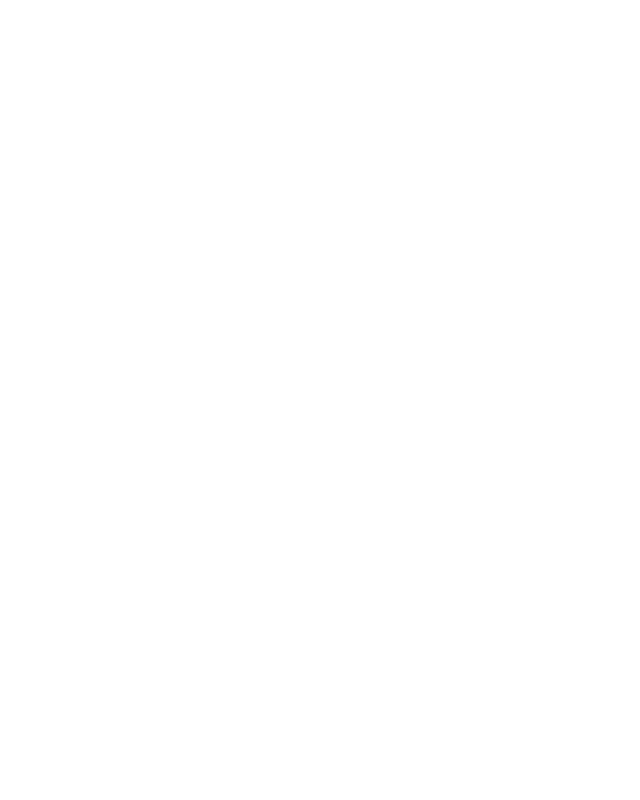
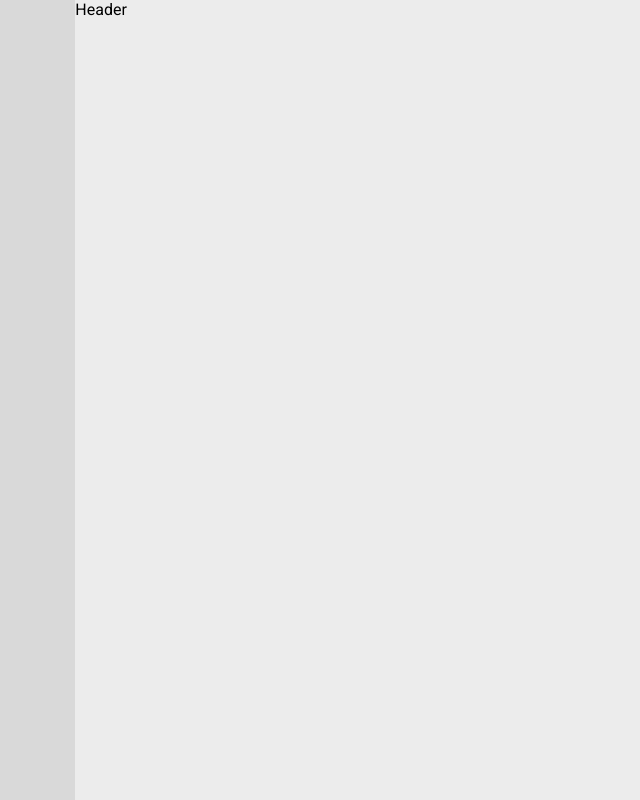
Before and after one commit to DerekLin86/light-control-management, an Angular app: page / in a window 1280 px wide. Shown: the top 800 px of the page, without its empty margins (0-640 px from the left). Built offline with nearby package versions, Linux system fonts and the light colour scheme.

Commit message:
1. Create left-bar and header components. 2. Apply them on the app component.

```diff
--- a/src/app/app.component.html
+++ b/src/app/app.component.html
@@ -1 +1,5 @@
-<router-outlet />
+<app-left-bar/>
+<div class="right-side">
+  <app-header/>
+  <router-outlet />
+</div>
--- a/src/app/app.component.scss
+++ b/src/app/app.component.scss
@@ -0,0 +1,10 @@
+:host {
+  background-color: #ECECEC;
+  display: flex;
+
+  .right-side {
+    display: flex;
+    flex-direction: column;
+    width: 100%;
+  }
+}
--- a/src/app/app.component.ts
+++ b/src/app/app.component.ts
@@ -1,9 +1,12 @@
 import { Component } from '@angular/core';
 import { RouterOutlet } from '@angular/router';
 
+import {LeftBarComponent} from './layout/left-bar/left-bar.component';
+import {HeaderComponent} from './layout/header/header.component';
+
 @Component({
   selector: 'app-root',
-  imports: [RouterOutlet],
+  imports: [RouterOutlet, LeftBarComponent, HeaderComponent],
   templateUrl: './app.component.html',
   styleUrl: './app.component.scss'
 })
--- /dev/null
+++ b/src/app/layout/header/header.component.html
@@ -0,0 +1 @@
+<div>Header</div>
--- /dev/null
+++ b/src/app/layout/header/header.component.scss
@@ -0,0 +1,5 @@
+:host {
+  display: flex;
+  height: 5.25rem;
+  width: 100%;
+}
--- /dev/null
+++ b/src/app/layout/header/header.component.ts
@@ -0,0 +1,11 @@
+import { ChangeDetectionStrategy, Component } from '@angular/core';
+
+@Component({
+  selector: 'app-header',
+  imports: [],
+  templateUrl: './header.component.html',
+  styleUrl: './header.component.scss',
+  standalone: true,
+  changeDetection: ChangeDetectionStrategy.OnPush,
+})
+export class HeaderComponent { }
--- /dev/null
+++ b/src/app/layout/left-bar/left-bar.component.scss
@@ -0,0 +1,6 @@
+:host {
+  background-color: #D9D9D9;
+  height: 1024px;
+  display: flex;
+  width: 5rem;
+}
--- /dev/null
+++ b/src/app/layout/left-bar/left-bar.component.ts
@@ -0,0 +1,11 @@
+import { ChangeDetectionStrategy, Component } from '@angular/core';
+
+@Component({
+  selector: 'app-left-bar',
+  standalone:true,
+  imports: [],
+  templateUrl: './left-bar.component.html',
+  styleUrl: './left-bar.component.scss',
+  changeDetection: ChangeDetectionStrategy.OnPush,
+})
+export class LeftBarComponent { }
```
Also changed, not shown: src/app/layout/left-bar/left-bar.component.html (added).
